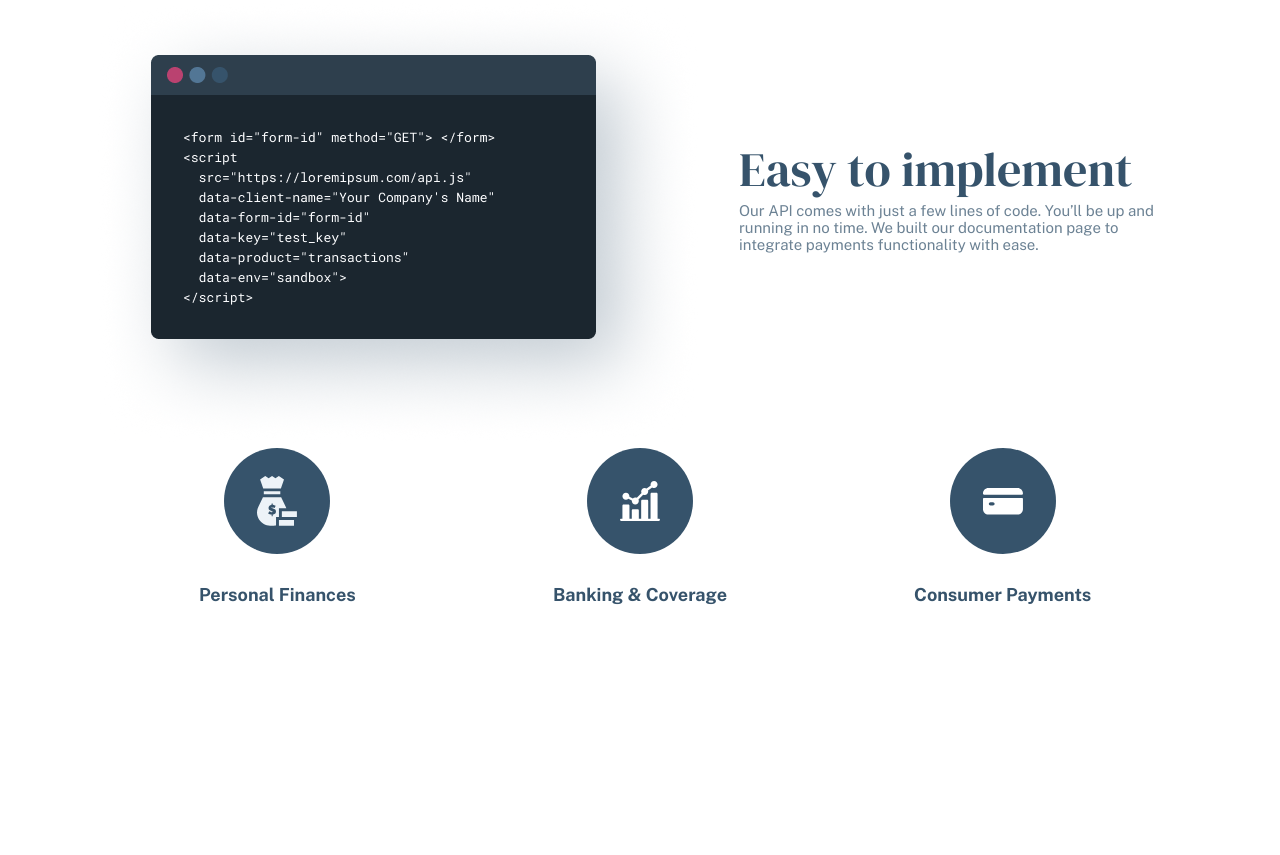
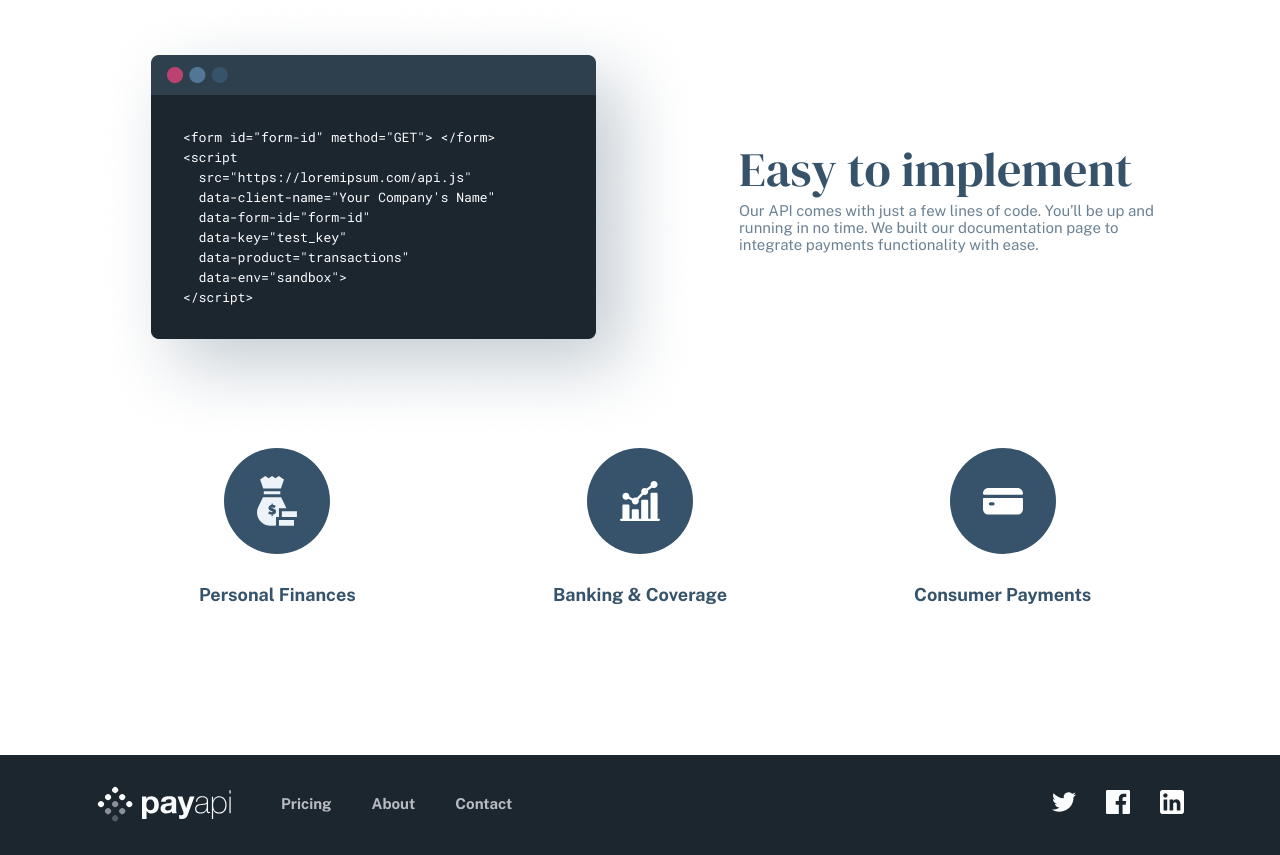
Before and after one commit to forger6969/collab_project_2, a plain HTML site: page index.html in a window 1280 px wide. Before the commit the page ends 800 px from the top, so only its background shows below. Drawn offline with nearby package versions, Linux system fonts and the light colour scheme.

Commit message:
finish forger

```diff
--- a/index.html
+++ b/index.html
@@ -84,6 +84,36 @@
     </main>
 
 
+    <footer class="footer">
+        <div class="container">
+            <div class="footer-wrapper">
+
+                <div class="footer-left">
+
+                    <img class="footer-logo" src="./images/Group 21.svg" alt="">
+
+                    <ul class="footer-list">
+                        <li><a class="footer-link" href="">Pricing</a></li>
+                        <li><a class="footer-link" href="">About</a></li>
+                        <li><a class="footer-link" href="">Contact</a></li>
+                    </ul>
+
+
+                </div>
+
+                <div class="footer-right">
+
+                    <a href=""><img class="footer-left-icons" src="./images/Path-1.svg" alt=""></a>
+                    <a href=""><img class="footer-left-icons" src="./images/Path.svg" alt=""></a>
+                    <a href=""><img class="footer-left-icons" src="./images/Shape.svg" alt="">
+                    </a>
+                </div>
+
+            </div>
+        </div>
+    </footer>
+
+
 
     <script src="./main.js"></script>
 </body>
--- a/style.css
+++ b/style.css
@@ -68,9 +68,48 @@
     gap: 30px;
 }
 
-.main-wrapper-3{
+.main-wrapper-3 {
     display: flex;
     align-items: center;
     justify-content: space-around;
     margin: 0 auto;
 }
+
+.footer {
+    background-color: #1B262F;
+    height: 100px;
+    width: 100%;
+    margin-top: 150px;
+}
+
+.footer-list {
+    display: flex;
+    align-items: center;
+    gap: 40px;
+}
+
+.footer-link {
+    font-family: "Public Sans";
+    font-weight: 700;
+    font-size: 15px;
+    color: #FBFCFE;
+    opacity: 70%;
+}
+
+.footer-wrapper {
+    display: flex;
+    justify-content: space-between;
+    padding-top: 30px;
+}
+
+.footer-left{
+    display: flex;
+    align-items: center;
+    gap: 50px;
+}
+
+.footer-right{
+    display: flex;
+    align-items: center;
+    gap: 30px;
+}
```
Also changed, not shown: images/Group 21.svg (added), images/Path-1.svg (added), images/Path.svg (added), images/Shape.svg (added).
